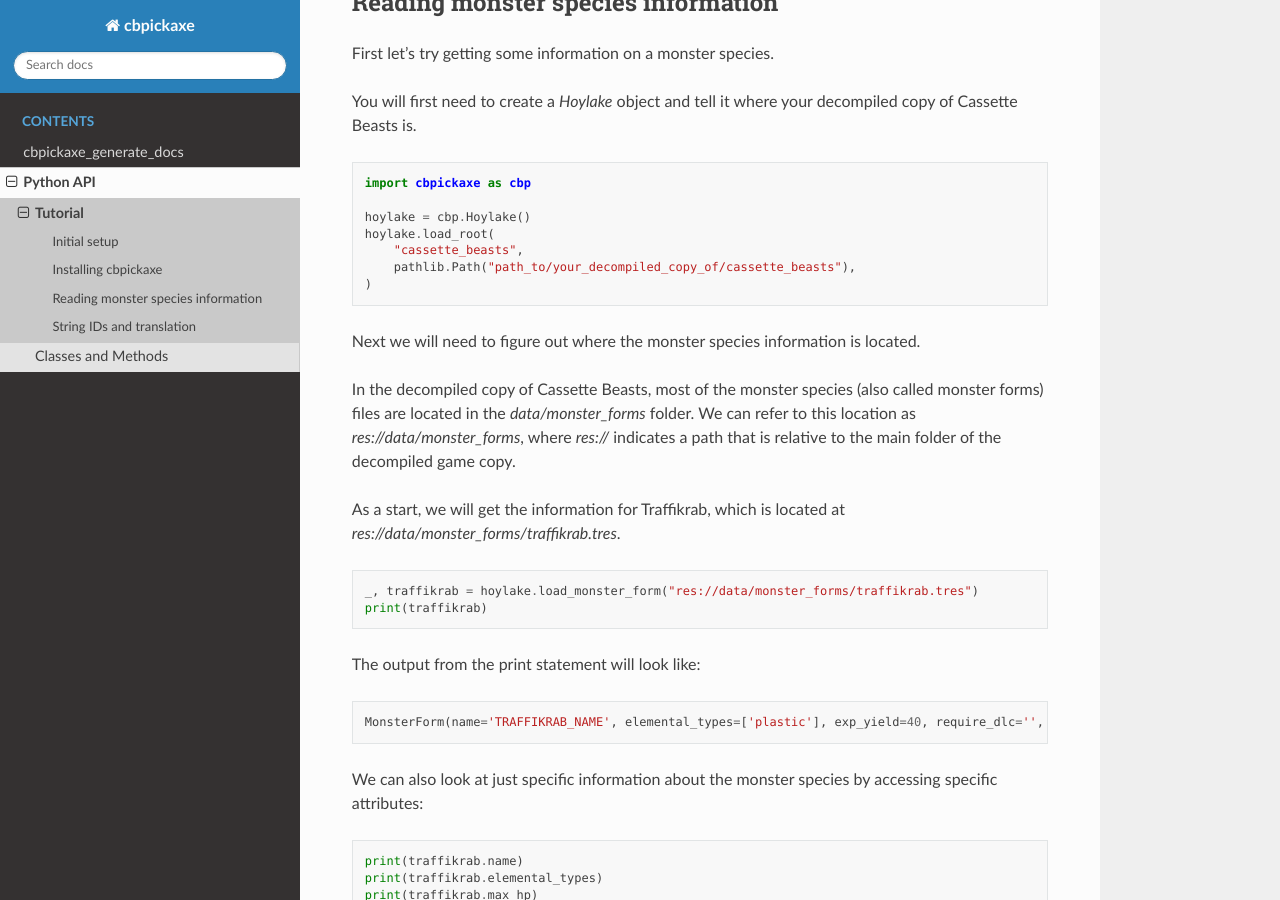
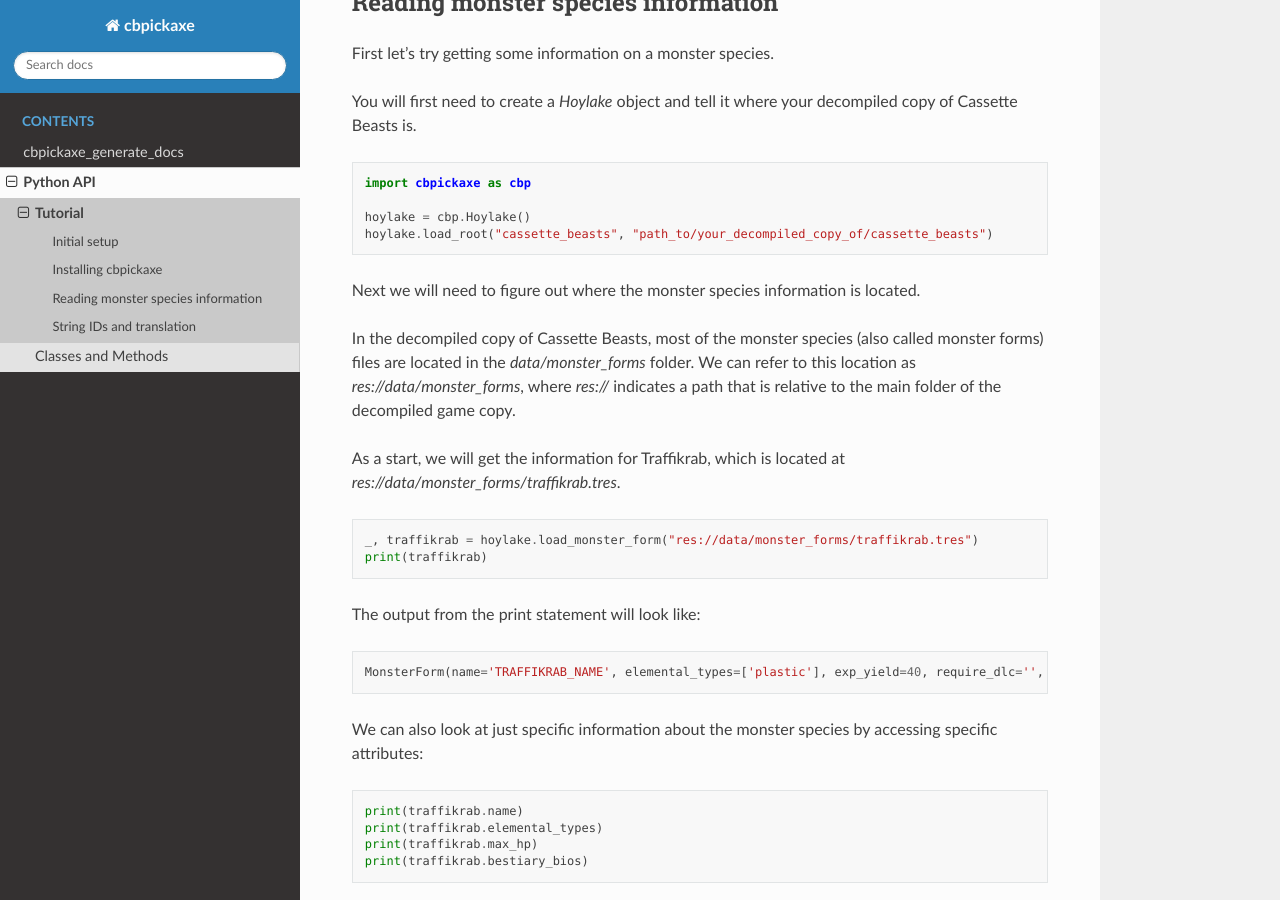
Before and after one commit to ExcaliburZero/cbpickaxe, a Sphinx documentation site: the page built from docs/source/python_api/tutorial.rst, in a window 1280 px wide and 900 px high, scrolled down 820 px. Built offline with Sphinx 7.4.7 and the Read the Docs theme 2.0.0, drawn with Linux system fonts in a browser that asks for light colours.

Commit message:
Make load_root more accepting

```diff
--- a/docs/source/python_api/intro.rst
+++ b/docs/source/python_api/intro.rst
@@ -7,7 +7,7 @@
     import cbpickaxe as cbp
 
     hoylake = cbp.Hoylake()
-    hoylake.load_root("cassette_beasts", pathlib.Path("Cassette Beasts"))
+    hoylake.load_root("cassette_beasts", "Cassette Beasts")
 
     for monster_form in hoylake.load_monster_forms("res://data/monster_forms/").values():
         monster_name = hoylake.translate(monster_form.name)
--- a/docs/source/python_api/tutorial.rst
+++ b/docs/source/python_api/tutorial.rst
@@ -39,10 +39,7 @@
     import cbpickaxe as cbp
 
     hoylake = cbp.Hoylake()
-    hoylake.load_root(
-        "cassette_beasts",
-        pathlib.Path("path_to/your_decompiled_copy_of/cassette_beasts"),
-    )
+    hoylake.load_root("cassette_beasts", "path_to/your_decompiled_copy_of/cassette_beasts")
 
 Next we will need to figure out where the monster species information is located.
 
```
Also changed, not shown: README.md (+1 -1 lines), 1 other file.
